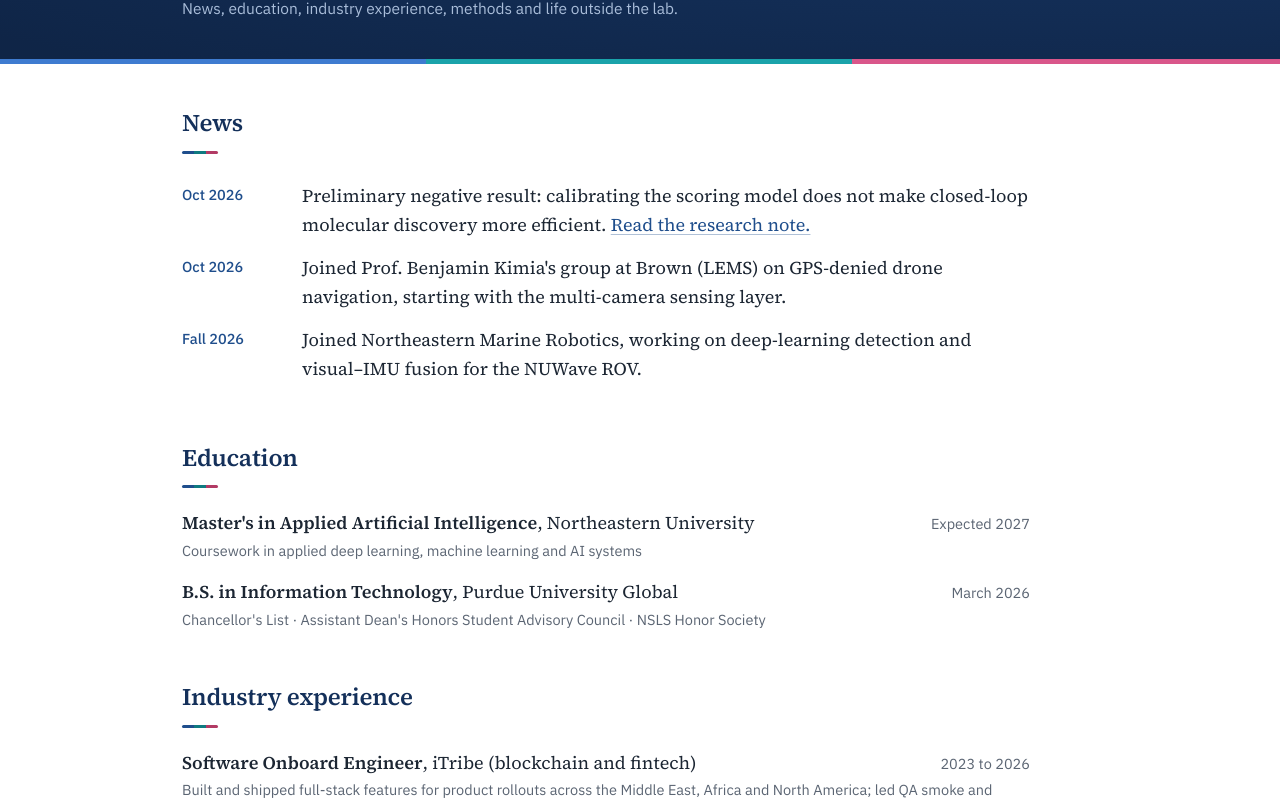
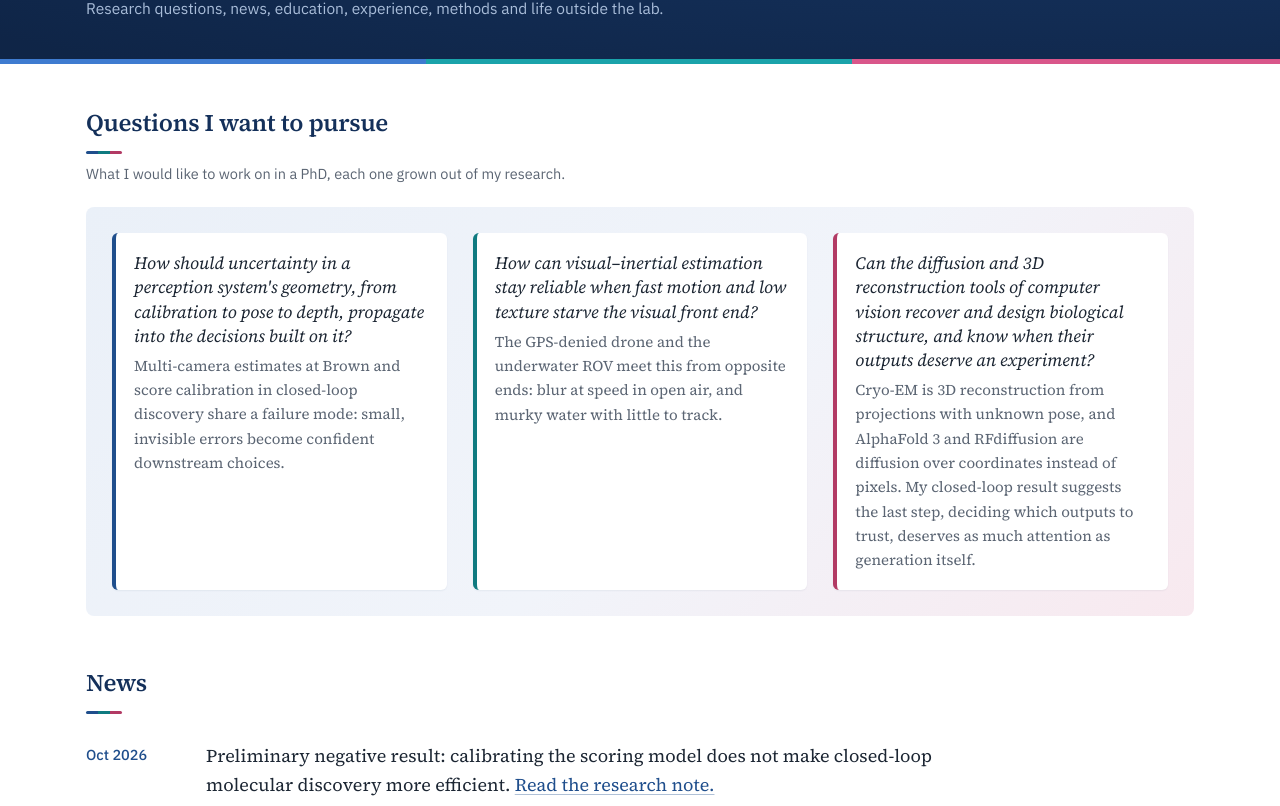
Before and after one commit to OrvilleRockwellJr/OrvilleRockwellJr.github.io, a plain HTML site: page about.html in a window 1280 px wide. Shown: the part 177-983 px from the top of the page. Drawn offline with Linux system fonts and the light colour scheme.

Commit message:
Move Questions I want to pursue to About page
Co-Authored-By: Claude Opus 5.5 <noreply@anthropic.com>
Claude-Session: https://claude.ai/code/session_01LzMNsC2QWoDPGTEoMeo6Mp

```diff
--- a/about.html
+++ b/about.html
@@ -241,6 +241,8 @@ footer::before{content:"";position:absolute;left:0;right:0;top:0;height:4px;back
 .mast .hero.small{display:block;padding:40px 0 44px}
 .mast .hero.small h1{font-size:clamp(2rem,4.6vw,2.7rem)}
 .crumb{font-family:var(--sans);font-size:14.5px;margin:0 0 10px}
+@media (min-width:900px){.qs{display:grid;grid-template-columns:repeat(3,minmax(0,1fr));gap:26px}.qs q{font-size:1.08rem}.qs p{font-size:15px}}
+.page{max-width:calc(var(--col) + 26rem)}
 </style>
 </head>
 <body>
@@ -249,6 +251,7 @@ footer::before{content:"";position:absolute;left:0;right:0;top:0;height:4px;back
 <div class="page">
   <nav class="top" aria-label="Sections">
     <a href="./">Home</a>
+    <a href="#agenda">Next questions</a>
     <a href="#news">News</a>
     <a href="#education">Education</a>
     <a href="#experience">Experience</a>
@@ -259,12 +262,24 @@ footer::before{content:"";position:absolute;left:0;right:0;top:0;height:4px;back
   <header class="hero small" id="main">
     <p class="crumb"><a href="./">&larr; Orville Rockwell Jr.</a></p>
     <h1>About</h1>
-    <p class="role">News, education, industry experience, methods and life outside the lab.</p>
+    <p class="role">Research questions, news, education, experience, methods and life outside the lab.</p>
   </header>
 </div>
 </div>
 <div class="page">
   <main>
+
+    <section id="agenda">
+      <h2>Questions I want to pursue</h2>
+      <p class="sub">What I would like to work on in a PhD, each one grown out of my research.</p>
+      <div class="agenda">
+        <ol class="qs">
+          <li style="--qc:var(--cv)"><span class="mk" aria-hidden="true"></span><div><q>How should uncertainty in a perception system's geometry, from calibration to pose to depth, propagate into the decisions built on it?</q><p>Multi-camera estimates at Brown and score calibration in closed-loop discovery share a failure mode: small, invisible errors become confident downstream choices.</p></div></li>
+          <li style="--qc:var(--auto)"><span class="mk" aria-hidden="true"></span><div><q>How can visual&ndash;inertial estimation stay reliable when fast motion and low texture starve the visual front end?</q><p>The GPS-denied drone and the underwater ROV meet this from opposite ends: blur at speed in open air, and murky water with little to track.</p></div></li>
+          <li style="--qc:var(--bio)"><span class="mk" aria-hidden="true"></span><div><q>Can the diffusion and 3D reconstruction tools of computer vision recover and design biological structure, and know when their outputs deserve an experiment?</q><p>Cryo-EM is 3D reconstruction from projections with unknown pose, and AlphaFold&nbsp;3 and RFdiffusion are diffusion over coordinates instead of pixels. My closed-loop result suggests the last step, deciding which outputs to trust, deserves as much attention as generation itself.</p></div></li>
+        </ol>
+      </div>
+    </section>
 
     <section id="news">
       <h2>News</h2>
```
Also changed, not shown: index.html (+0 -13 lines).
